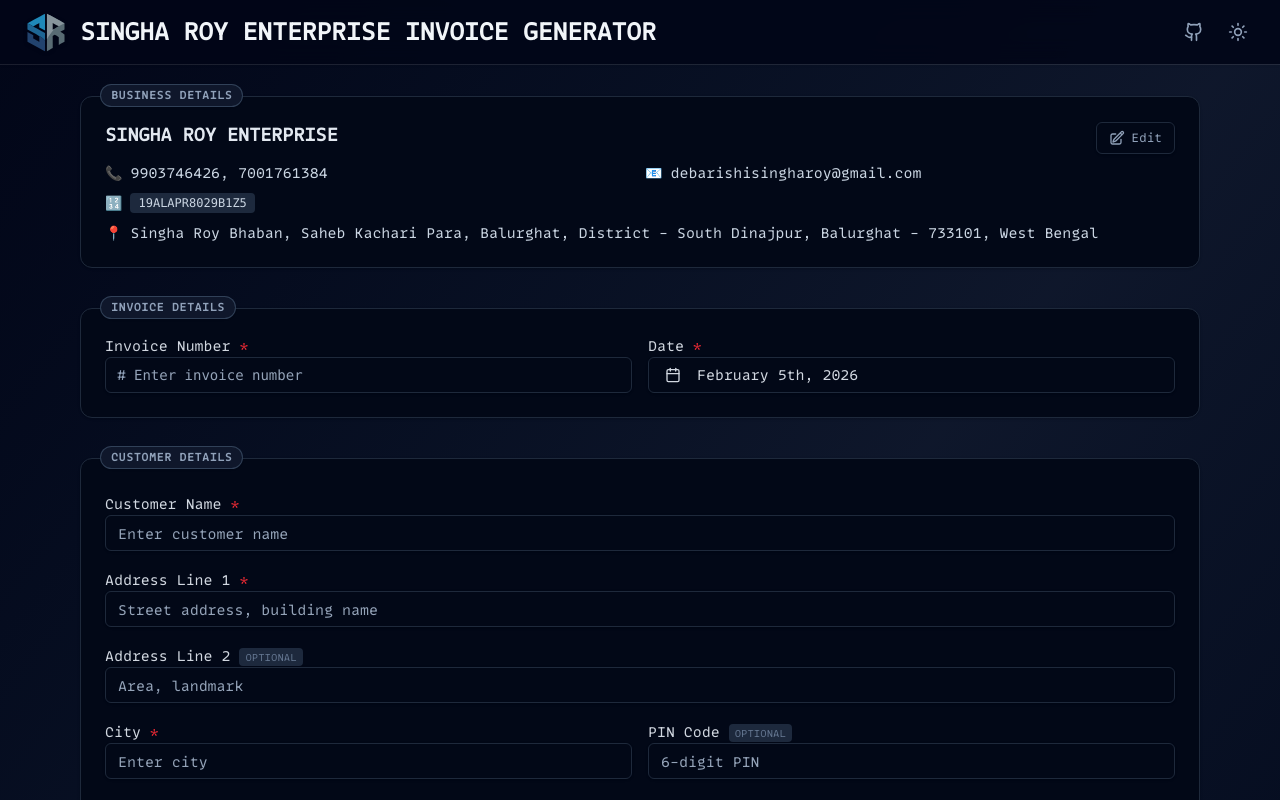
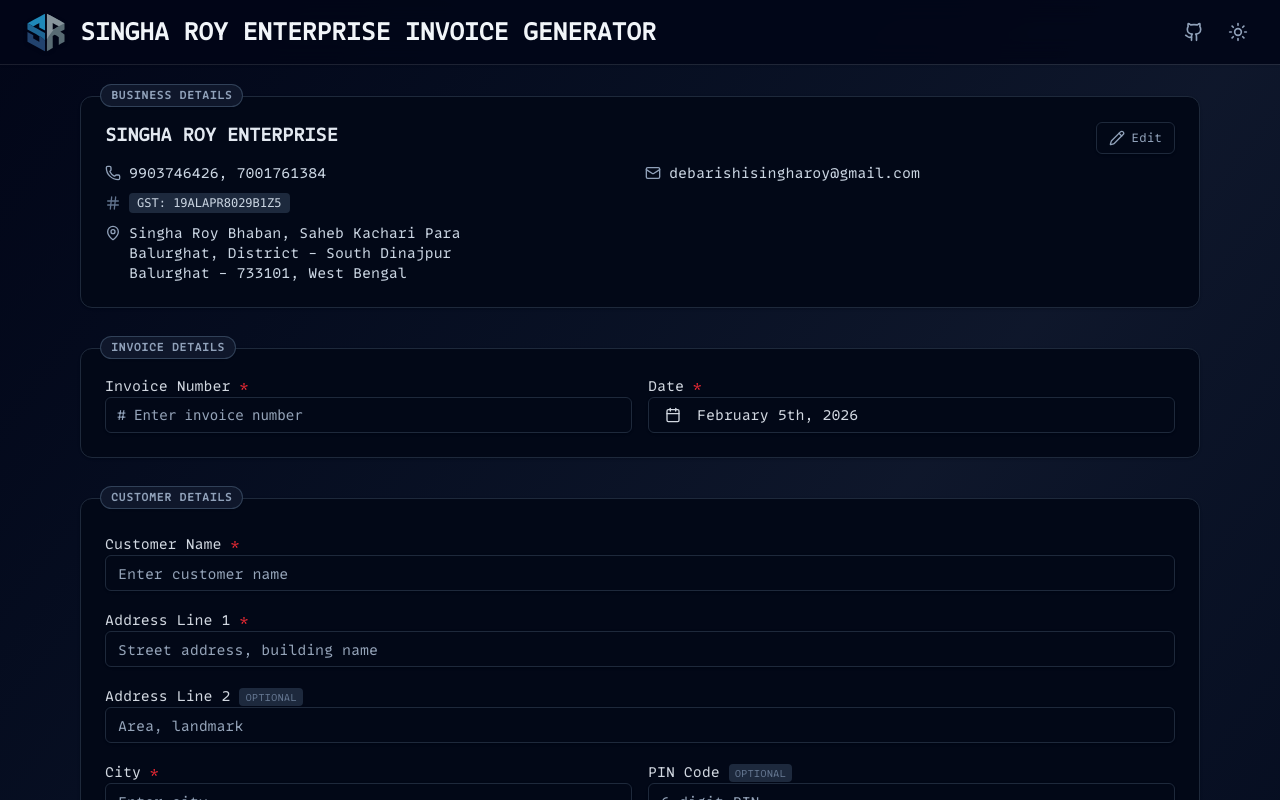
Before and after one commit to antigravity-vibe/singha-roy-enterprise-bill-gen, a React (Vite) app: page / in a window 1280 px wide. Shown: the top 800 px of the page. Built offline with nearby package versions, Linux system fonts and the light colour scheme; what pdfmake would draw is missing.

Commit message:
Updated business details section

```diff
--- a/src/components/BusinessDetailsForm.tsx
+++ b/src/components/BusinessDetailsForm.tsx
@@ -1,4 +1,5 @@
 import { useState } from "react";
+import { Phone, Mail, Hash, MapPin, Pencil } from "lucide-react";
 import type { BusinessDetails } from "../types/bill";
 import { useLocalStorage } from "../hooks/useLocalStorage";
 import { DEFAULT_BUSINESS_DETAILS, STORAGE_KEY_BUSINESS_DETAILS } from "../constants/defaults";
@@ -59,45 +60,33 @@ export function BusinessDetailsForm({ onDetailsChange }: BusinessDetailsFormProp
                         onClick={handleOpen}
                         className="gap-1.5 text-slate-500 hover:text-slate-700 dark:text-slate-400 dark:hover:text-slate-200"
                     >
-                        <svg
-                            className="h-3.5 w-3.5"
-                            fill="none"
-                            viewBox="0 0 24 24"
-                            strokeWidth={2}
-                            stroke="currentColor"
-                        >
-                            <path
-                                strokeLinecap="round"
-                                strokeLinejoin="round"
-                                d="m16.862 4.487 1.687-1.688a1.875 1.875 0 1 1 2.652 2.652L10.582 16.07a4.5 4.5 0 0 1-1.897 1.13L6 18l.8-2.685a4.5 4.5 0 0 1 1.13-1.897l8.932-8.931Zm0 0L19.5 7.125M18 14v4.75A2.25 2.25 0 0 1 15.75 21H5.25A2.25 2.25 0 0 1 3 18.75V8.25A2.25 2.25 0 0 1 5.25 6H10"
-                            />
-                        </svg>
+                        <Pencil className="h-3.5 w-3.5" />
                         Edit
                     </Button>
                 </CardHeader>
                 <CardContent className="text-sm text-slate-600 dark:text-slate-300">
                     <div className="grid grid-cols-1 gap-2.5 md:grid-cols-2">
                         <div className="flex items-center gap-2">
-                            <span className="text-slate-400">📞</span>
+                            <Phone className="h-4 w-4 text-slate-400" />
                             <span>{businessDetails.phones.join(", ")}</span>
                         </div>
                         <div className="flex items-center gap-2">
-                            <span className="text-slate-400">📧</span>
+                            <Mail className="h-4 w-4 text-slate-400" />
                             <span>{businessDetails.email}</span>
                         </div>
                         <div className="flex items-center gap-2">
-                            <span className="text-slate-400 dark:text-slate-500">🔢</span>
+                            <Hash className="h-4 w-4 text-slate-400 dark:text-slate-500" />
                             <span className="rounded bg-slate-100 px-2 py-0.5 font-mono text-xs font-medium text-slate-700 dark:bg-slate-800 dark:text-slate-300">
-                                {businessDetails.gstNo}
+                                GST: {businessDetails.gstNo}
                             </span>
                         </div>
                         <div className="flex items-start gap-2 md:col-span-2">
-                            <span className="text-slate-400">📍</span>
-                            <span>
-                                {businessDetails.address.line1}
-                                {businessDetails.address.line2 && `, ${businessDetails.address.line2}`}
-                                {`, ${businessDetails.address.city} - ${businessDetails.address.pin}, ${businessDetails.address.state}`}
-                            </span>
+                            <MapPin className="mt-0.5 h-4 w-4 shrink-0 text-slate-400" />
+                            <div className="flex flex-col">
+                                <span>{businessDetails.address.line1}</span>
+                                {businessDetails.address.line2 && <span>{businessDetails.address.line2}</span>}
+                                <span>{`${businessDetails.address.city} - ${businessDetails.address.pin}, ${businessDetails.address.state}`}</span>
+                            </div>
                         </div>
                     </div>
                 </CardContent>
```
